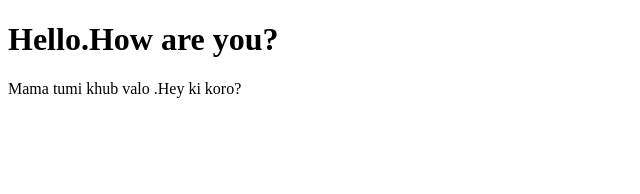
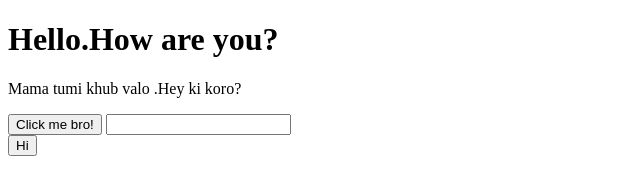
Before and after one commit to sharifboss/my-website-n1, a plain HTML site: page index.html in a window 1280 px wide. Shown: the whole page, without its empty margins (0-640 px from the left). Drawn offline with Linux system fonts and the light colour scheme.

Commit message:
word is done

```diff
--- a/index.html
+++ b/index.html
@@ -8,5 +8,9 @@
 <body>
     <h1>Hello.How are you?</h1>
     <p>Mama tumi khub valo .Hey ki koro?</p>
+    <button>Click me bro!</button>
+    <input type="text">
+    <br>
+    <button>Hi</button>
 </body>
 </html>
```
